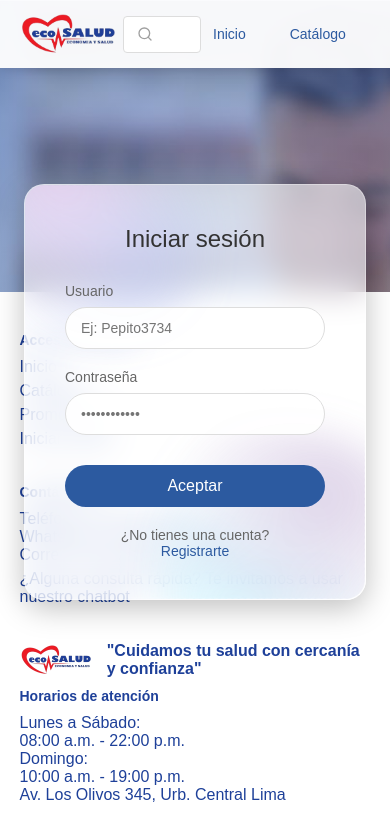
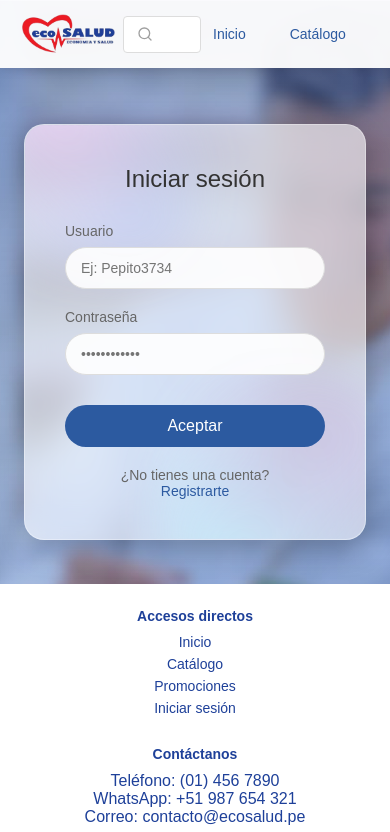
Before and after one commit to willzkn/AplicacionWeb-BoticaEcoSalud, a React (Create React App) app in the folder Botica-FrontEnd/: page / in a window 390 px wide. Shown: the top 832 px of the page. Built offline with nearby package versions, Linux system fonts and the light colour scheme; the HTML template or start-up script is replaced by a standard one.

Commit message:
Footer responsive: ordenado, fondo blanco, sin subrayado; debajo del login

```diff
--- a/Botica-FrontEnd/src/styles/ecosalud.css
+++ b/Botica-FrontEnd/src/styles/ecosalud.css
@@ -14,17 +14,13 @@ html, body, #root {
   display: flex;
   flex-direction: column;
   position: relative;
-  padding-top: 80px; /* space for fixed/absolute header */
-  padding-bottom: 140px; /* space for absolute footer */
+  padding-top: 80px;
+  padding-bottom: 0;
 }
 
-/* App-wide background image with bluish overlay
-   Usage: add "app-background" class to the root wrapper (e.g., <div class="ecosalud-root app-background">)
-   Replace the URL below with your desired image path under /assets/backgrounds/
-*/
 .app-background {
-  /* Default to no image to avoid build-time resolution errors. Override this var at runtime. */
-  --app-bg-image: none; /* e.g., set inline: style={{ '--app-bg-image': 'url(/assets/backgrounds/mi-fondo.jpg)' }} */
+
+  --app-bg-image: none;
   --app-bg-overlay: linear-gradient(
     180deg,
     rgba(30, 64, 153, 0.45) 0%,
@@ -177,7 +173,7 @@ html, body, #root {
   z-index: 10;
 }
 
-/* Liquid Glass effect wrapper */
+/* Liquid Glass */
 .liquid-glass {
   position: relative;
   overflow: hidden;
@@ -308,8 +304,7 @@ html, body, #root {
   padding: 40px 5%;
   background: #ffffff;
   color: #1E4099;
-  position: absolute;
-  bottom: 0;
+  position: static;
   width: 100%;
   box-sizing: border-box;
 }
@@ -336,6 +331,14 @@ html, body, #root {
   text-decoration: none;
 }
 
+
+@media (max-width: 768px) {
+  .footer-section a {
+    display: block;
+    margin: 6px 0;
+  }
+}
+
 .footer-logo {
   display: flex;
   align-items: center;
@@ -360,3 +363,16 @@ html, body, #root {
   color: white;
   font-size: 10px;
 }
+
+
+@media (max-width: 768px) {
+  .footer {
+    grid-template-columns: 1fr;
+    text-align: center;
+    gap: 16px;
+    padding: 24px 16px;
+  }
+  .footer-logo { justify-content: center; }
+  .footer-section { margin-bottom: 8px; }
+  .footer-section a { display: block; margin: 6px 0; font-size: 14px; }
+}
```
